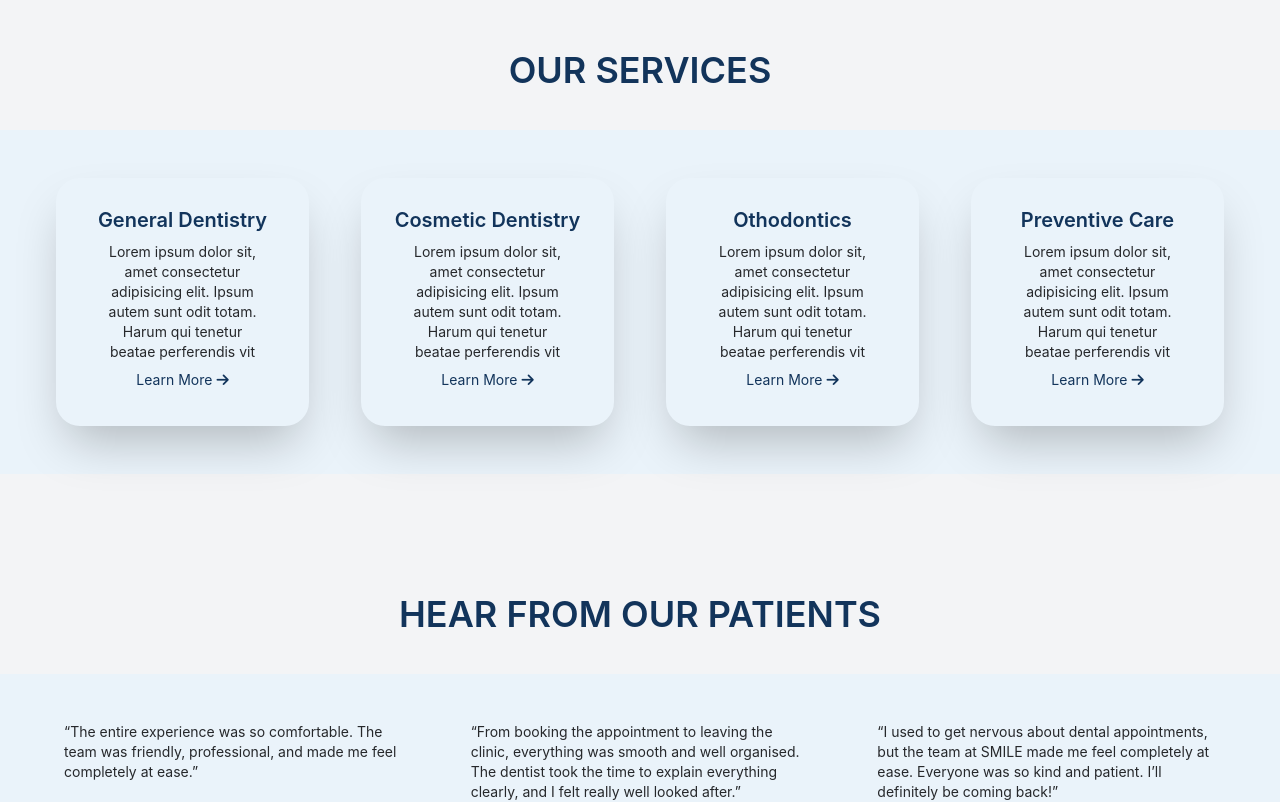
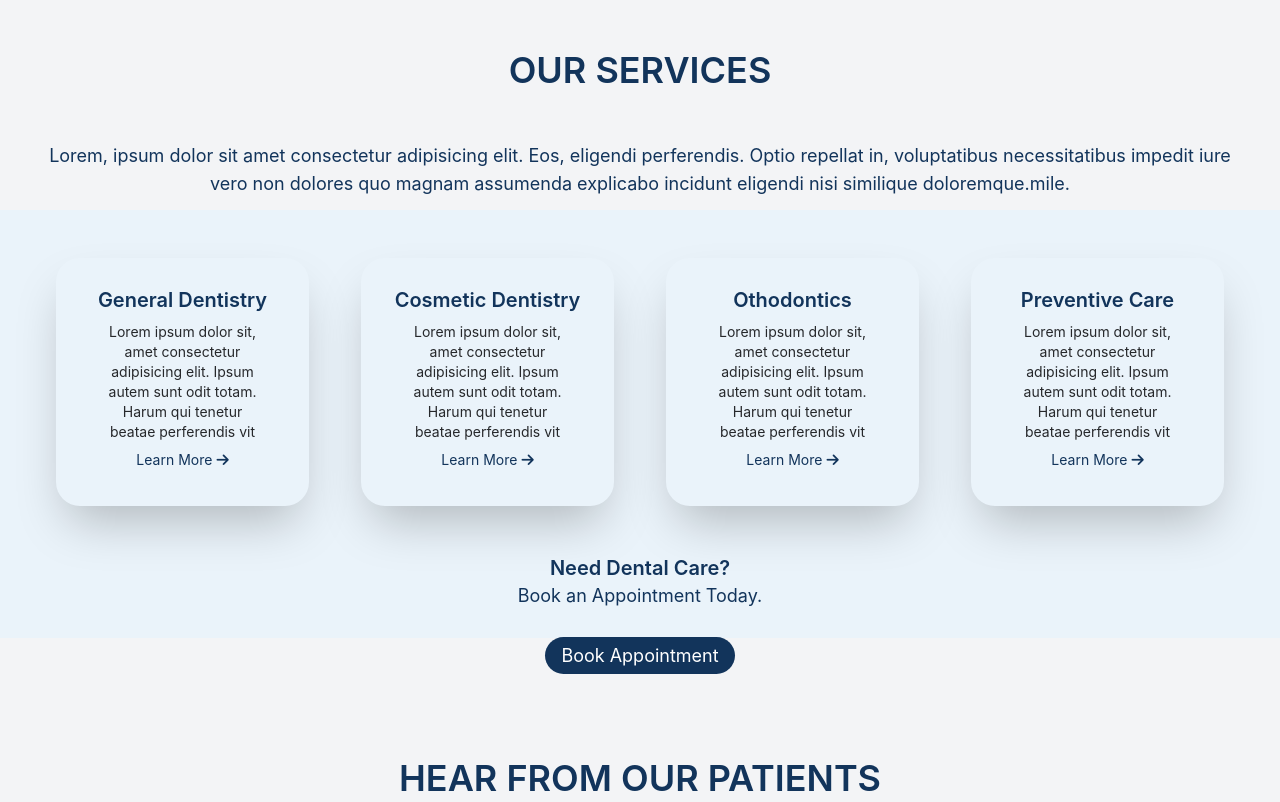
Before and after one commit to ChyyamakaU/DentalSite, a React (Vite) app: page / in a window 1280 px wide. Shown: the part 1180-1982 px from the top of the page. Built offline with nearby package versions, Linux system fonts and the light colour scheme.

Commit message:
ft: add button to services page

```diff
--- a/src/Components/Services.jsx
+++ b/src/Components/Services.jsx
@@ -1,3 +1,5 @@
+import { Link } from "react-router-dom";
+
 function Services() {
   return (
     <>
@@ -5,8 +7,14 @@ function Services() {
         <h2 className="text-2xl md:text-4xl py-8 md:py-10 text-center font-semibold text-[#12345B]">
           OUR SERVICES
         </h2>
-
-        <div className="grid grid-cols-1 md:grid-cols-4 md:px-10 gap-5 bg-[#EAF3FA] py-7 md:py-12 ">
+        <p className="text-sm md:text-lg py-3 px-5 md:px-12 text-center  text-[#12345B]">
+          Lorem, ipsum dolor sit amet consectetur adipisicing elit. Eos,
+          eligendi perferendis. Optio repellat in, voluptatibus necessitatibus
+          impedit iure vero non dolores quo magnam assumenda explicabo incidunt
+          eligendi nisi similique doloremque.mile.
+        </p>
+        <div className="bg-[#EAF3FA]">
+          <div className="grid grid-cols-1 md:grid-cols-4 md:px-10 gap-5  py-7 md:py-12 ">
             <div className="text-center shadow-2xl rounded-3xl p-7 mx-4">
               <h3 className="text-lg md:text-xl font-semibold  text-[#12345B] pb-2 ">
                 General Dentistry
@@ -64,6 +72,24 @@ function Services() {
               </div>
             </div>
           </div>
+
+          <div className="text-center">
+            <h3 className="text-lg md:text-xl font-semibold text-[#12345B]">
+              Need Dental Care?
+            </h3>
+            <p className="text-sm md:text-lg text-[#12345B]">
+              Book an Appointment Today.
+            </p>
+
+             <Link
+              to="/booking"
+              className=" bg-[#12345B] text-[#ffffff]  rounded-4xl text-xs md:text-lg px-4 py-2 relative top-3 md:top-8"
+            >
+              Book Appointment
+            </Link>
+
+          </div>
+        </div>
       </section>
     </>
   );
--- a/src/Components/Testonial.jsx
+++ b/src/Components/Testonial.jsx
@@ -1,7 +1,7 @@
 function Testmonials() {
   return (
     <>
-      <section className="bg-gray-100 py-10 scroll-mt-5" id="services">
+      <section className="bg-gray-100 pt-10 scroll-mt-5" id="services">
         <h2 className="text-2xl md:text-4xl py-8 px-5 md:py-10 text-center font-semibold text-[#12345B]">
           HEAR FROM OUR PATIENTS
         </h2>
```
Lines whose indentation alone changed are shown as unchanged.
